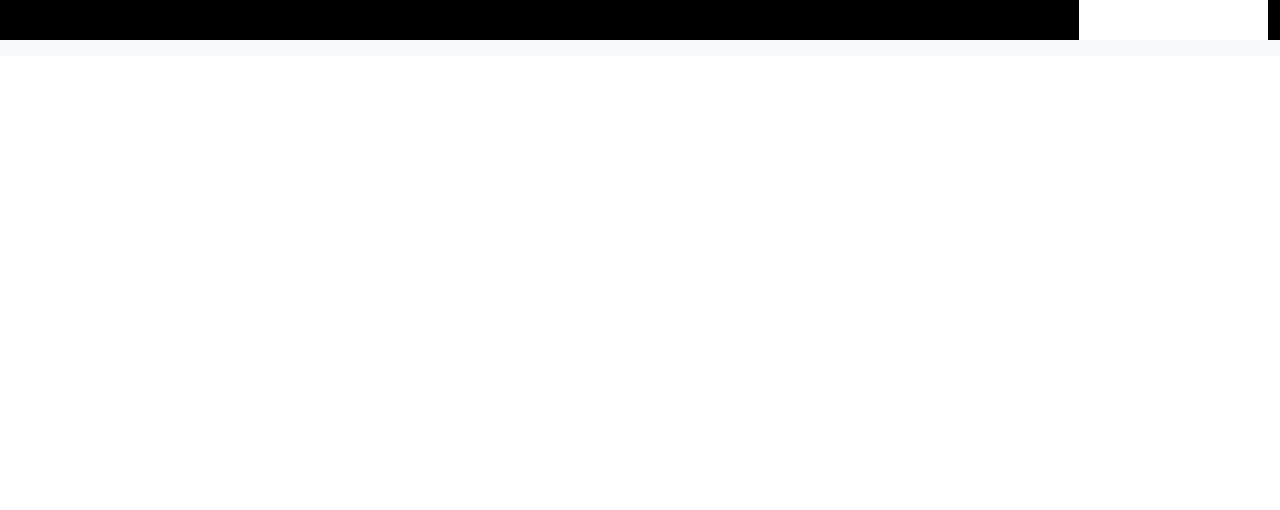
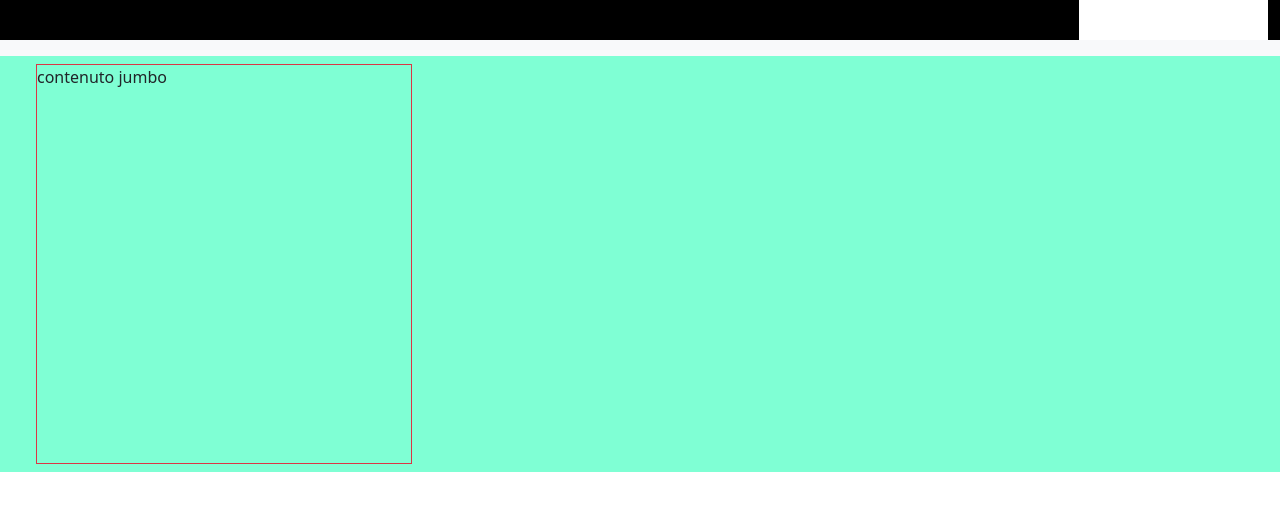
Before and after one commit to cerry24/htmlcss-playstation, a plain HTML site: page index.html in a window 1280 px wide. Drawn offline with nearby package versions, Linux system fonts and the light colour scheme.

Commit message:
implement jumbotron macrostrucutre

```diff
--- a/css/style.css
+++ b/css/style.css
@@ -6,3 +6,11 @@
     background-color: #fff;
     height: 40px;
 }
+
+.ms_jumbotron {
+    background-color: aquamarine;
+}
+
+.ms_jumbo-content {
+    height: 400px;
+}
--- a/index.html
+++ b/index.html
@@ -38,6 +38,15 @@
 
     <main>
 
+        <section class="ms_jumbotron px-3"> <!--main jumbotron/carousel-->
+            <div class="container-fluid">
+                <div class="row align-items-end">
+                    <div class="col-12 div col-md-11 col-lg-4">
+                        <div class="ms_jumbo-content border border-danger m-2">contenuto jumbo</div>
+                    </div>
+                </div>
+            </div>
+        </section>
     </main>
 
     <footer>
```
